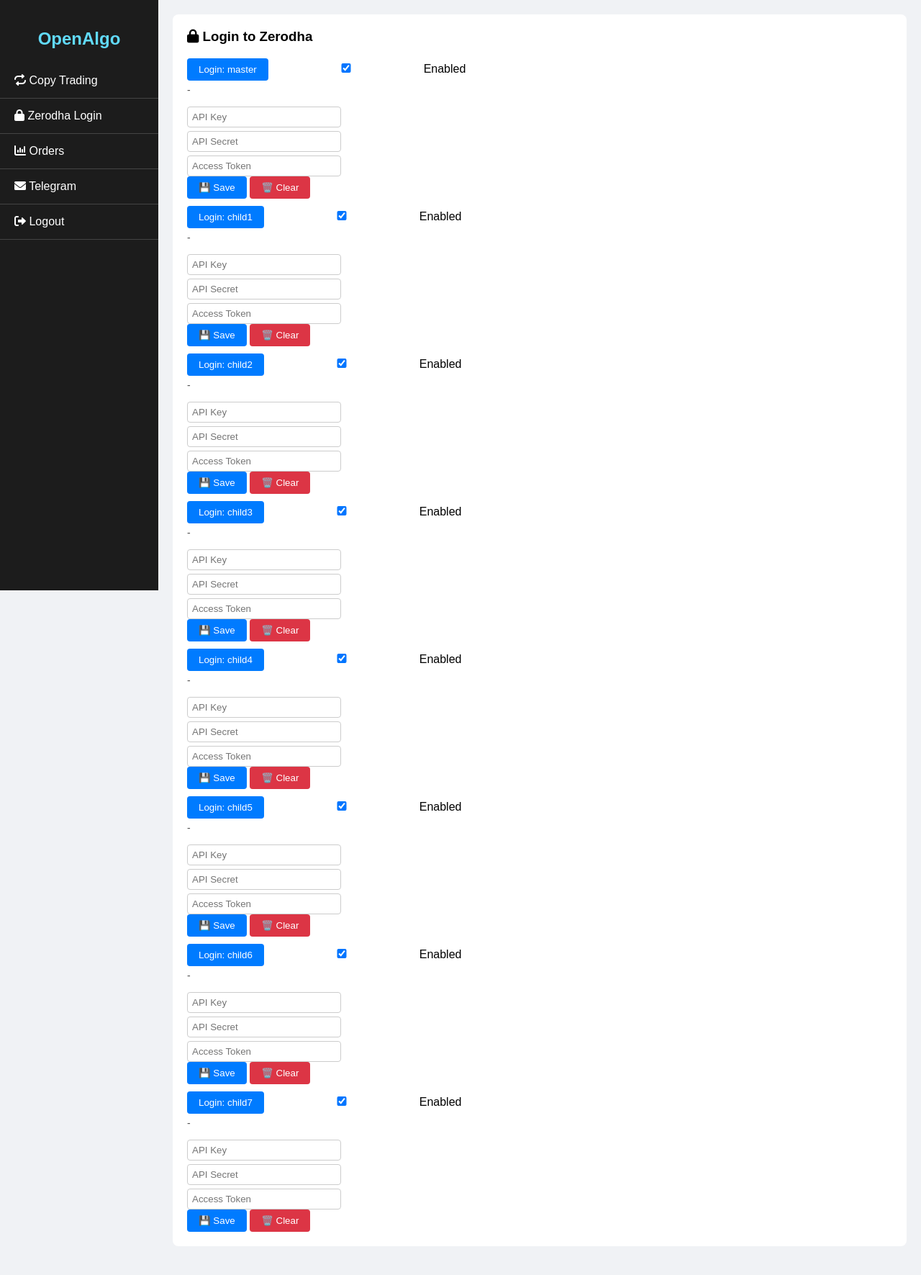
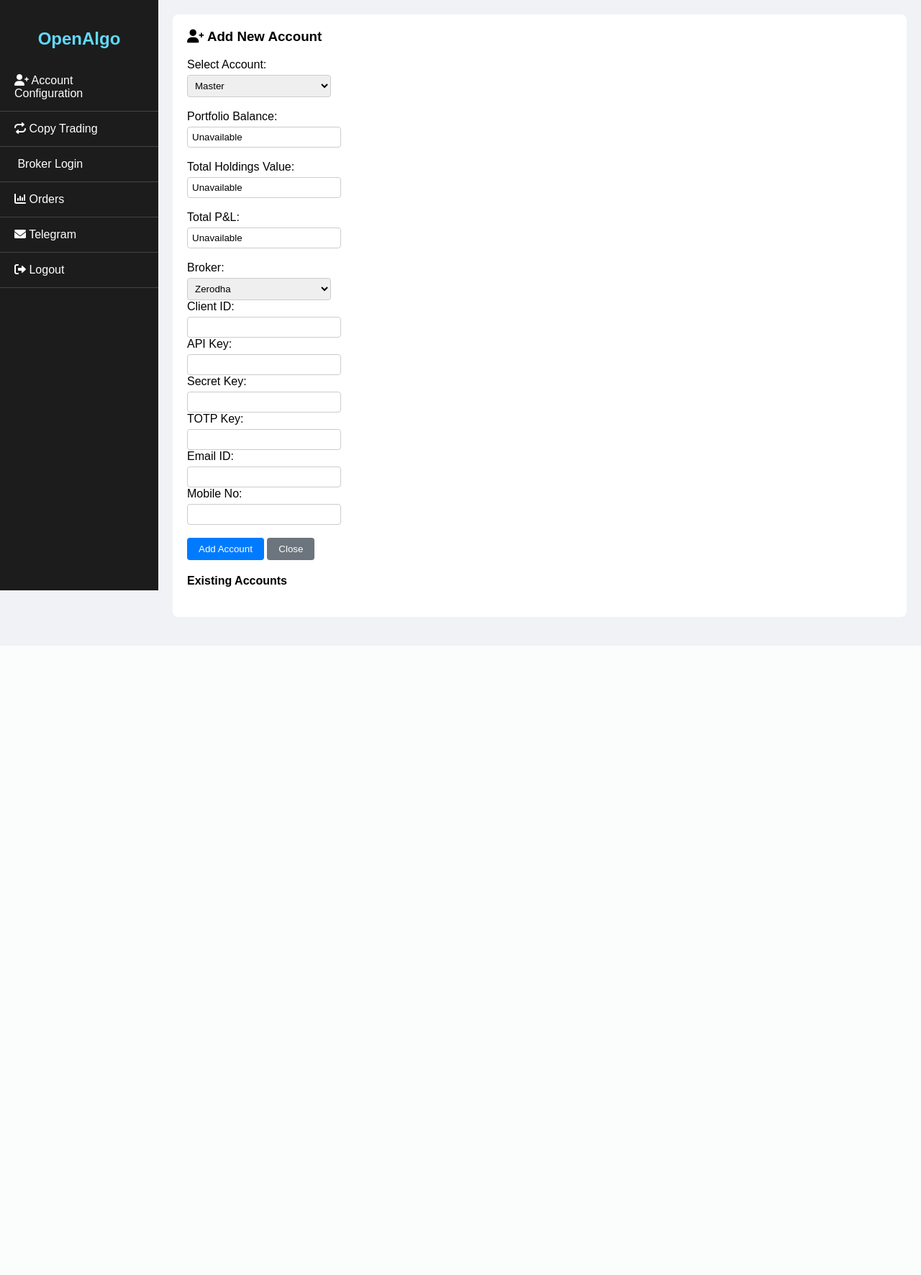
Before and after one commit to nikhilteja7/openalgo-dashboard, a Python web app: template templates/dashboard.html in a window 1280 px wide. Shown: the whole page at 72% size. After the commit the page ends 820 px from the top, so only its background shows below. Run offline with Jinja, Linux system fonts and the light colour scheme; the template is opened without the code that fills it, so the values that code supplies are empty; some libraries are stand-ins or nearby versions.

Commit message:
✅ Updated dashboard UI, added child account login & live portfolio summary

```diff
--- a/requirements.txt
+++ b/requirements.txt
@@ -7,4 +7,6 @@
 python-dotenv==1.0.1
 gunicorn==21.2.0
 pytz==2023.3
+requests==2.32.3
 apscheduler==3.10.4
+pyotp==2.9.0
--- a/templates/dashboard.html
+++ b/templates/dashboard.html
@@ -19,21 +19,35 @@
     .status-box h3 { margin-top: 0; }
     .btn { background: #007BFF; color: white; padding: 8px 16px; border: none; border-radius: 4px; cursor: pointer; }
     .btn:hover { background: #0056b3; }
-    .account-row { margin-top: 10px; }
     select, input { margin-top: 5px; padding: 6px; border-radius: 4px; border: 1px solid #ccc; width: 200px; }
     table { width: 100%; border-collapse: collapse; margin-top: 15px; }
     th, td { padding: 8px; text-align: left; border-bottom: 1px solid #ddd; }
     th { background-color: #007BFF; color: white; }
-    iframe { border: none; margin-top: 10px; }
     .live-orders { font-size: 14px; margin-top: 5px; color: #555; }
+    #toast {
+      visibility: hidden;
+      min-width: 250px;
+      background-color: #28a745;
+      color: #fff;
+      text-align: center;
+      border-radius: 5px;
+      padding: 16px;
+      position: fixed;
+      z-index: 1;
+      bottom: 30px;
+      left: 50%;
+      transform: translateX(-50%);
+      font-size: 17px;
+    }
   </style>
 </head>
 <body>
   <aside>
     <h2>OpenAlgo</h2>
     <ul>
+      <li onclick="showTab('accounts')"><i class="fa-solid fa-user-plus"></i> Account Configuration</li>
       <li onclick="showTab('copy')"><i class="fa-solid fa-repeat"></i> Copy Trading</li>
-      <li onclick="showTab('login')"><i class="fa-solid fa-lock"></i> Zerodha Login</li>
+      <li onclick="showTab('broker-login')"><i class="fa-solid fa-plug-circle-bolt"></i> Broker Login</li>
       <li onclick="showTab('orders')"><i class="fa-solid fa-chart-column"></i> Orders</li>
       <li onclick="showTab('telegram')"><i class="fa-solid fa-envelope"></i> Telegram</li>
       <li onclick="confirmLogout()"><i class="fa-solid fa-right-from-bracket"></i> Logout</li>
@@ -41,19 +55,90 @@
   </aside>
 
   <main>
-    <section id="login" class="active">
+    <section id="accounts" class="status-box active">
+      <h3><i class="fa-solid fa-user-plus"></i> Add New Account</h3>
+
+      <label>Select Account:</label><br>
+      <select id="summaryAccountDropdown" onchange="fetchPortfolioSummary()">
+        <option value="master">Master</option>
+      </select><br><br>
+
+      <label>Portfolio Balance:</label><br>
+      <input type="text" id="portfolioBalance" readonly><br><br>
+
+      <label>Total Holdings Value:</label><br>
+      <input type="text" id="holdingsValue" readonly><br><br>
+
+      <label>Total P&L:</label><br>
+      <input type="text" id="totalPnL" readonly><br><br>
+
+      <label>Broker:</label><br><select><option>Zerodha</option></select><br>
+      <label>Client ID:</label><br><input type="text"><br>
+      <label>API Key:</label><br><input type="text"><br>
+      <label>Secret Key:</label><br><input type="text"><br>
+      <label>TOTP Key:</label><br><input type="text"><br>
+      <label>Email ID:</label><br><input type="text"><br>
+      <label>Mobile No:</label><br><input type="text"><br><br>
+      <button class="btn">Add Account</button>
+      <button class="btn" style="background:#6c757d;">Close</button>
+
+      <h4 style="margin-top:20px;">Existing Accounts</h4>
+      <div id="existingAccounts"></div>
+    </section>
+
+    <section id="copy">
       <div class="status-box">
-        <h3><i class="fa-solid fa-lock"></i> Login to Zerodha</h3>
-        <div id="loginButtons"></div>
-        <div id="accountStatus"></div>
+        <h3><i class="fa-solid fa-repeat"></i> Copy Trading Overview</h3>
+        <div style="margin-bottom: 20px;">
+          <label><input type="checkbox"> Enable Copy Trading</label>
+          <button class="btn">Turn On All Child</button>
+          <button class="btn">Exit in All Children</button>
+          <button class="btn">Change Master</button>
+          <button class="btn">Add Child</button>
+        </div>
+        <table>
+          <thead>
+            <tr>
+              <th>Client ID</th>
+              <th>Auto Login</th>
+              <th>Live Balance</th>
+              <th>Quantity Multiplier</th>
+              <th>Trade on/off</th>
+              <th>Console</th>
+              <th>Exit</th>
+              <th>Last Order</th>
+              <th>Live PnL</th>
+              <th>Net Pos.</th>
+            </tr>
+          </thead>
+          <tbody id="accountTable"></tbody>
+        </table>
+      </div>
+    </section>
+
+    <section id="broker-login">
+      <div class="status-box">
+        <h3><i class="fa-solid fa-plug-circle-bolt"></i> Broker Login</h3>
+        <label>Select Account:</label><br>
+        <select id="accountSelect">
+          <option value="master">Master</option>
+        </select><br><br>
+        <label>Select Broker:</label><br>
+        <select id="brokerSelect">
+          <option value="zerodha">Zerodha</option>
+          <option value="dhan">Dhan (coming soon)</option>
+          <option value="upstox">Upstox (coming soon)</option>
+        </select><br><br>
+        <button class="btn" onclick="handleBrokerLogin()">Login</button>
+        <div id="loginStatus" class="live-orders"></div>
       </div>
     </section>
   </main>
 
+  <div id="toast">Login successful!</div>
+
   <script>
     const socket = io();
-    socket.on("update_pnl", (data) => updatePnl(data.pnl));
-    socket.on("new_order", (data) => addOrderRow(data));
 
     function showTab(id) {
       document.querySelectorAll('section').forEach(s => s.classList.remove('active'));
@@ -66,85 +151,74 @@
       }
     }
 
-    function safeLogin(account) {
-      fetch('/health-check').then(() => {
-        window.open(`/zerodha-login/${account}`, '_blank');
-      });
-    }
-
-    function toggleAccount(account, isEnabled) {
-      fetch(`/toggle-account/${account}`, {
-        method: 'POST',
-        headers: { 'Content-Type': 'application/json' },
-        body: JSON.stringify({ enabled: isEnabled })
-      }).then(r => r.text()).then(alert);
-    }
-
-    function updateCreds(name) {
-      const api_key = document.getElementById(`key-${name}`).value;
-      const api_secret = document.getElementById(`secret-${name}`).value;
-      const access_token = document.getElementById(`token-${name}`).value;
-      fetch(`/update-creds/${name}`, {
-        method: 'POST',
-        headers: { 'Content-Type': 'application/json' },
-        body: JSON.stringify({ api_key, api_secret, access_token })
-      }).then(res => res.text()).then(alert);
-    }
-
-    function clearCreds(name) {
-      if (confirm(`Clear credentials for ${name}?`)) {
-        fetch(`/clear-creds/${name}`, { method: 'POST' })
-          .then(res => res.text()).then(alert);
-      }
-    }
-
-    function loadAccounts() {
-      fetch('/config.yaml')
-        .then(res => res.text())
-        .then(text => {
-          const names = [...text.matchAll(/- name: (\w+)/g)].map(m => m[1]);
-          const masterMatch = text.match(/master:\s*\n\s*name:\s*(\w+)/);
-          const master = masterMatch ? masterMatch[1] : "master";
-
-          const loginDiv = document.getElementById('loginButtons');
-          loginDiv.innerHTML = '';
-
-          const masterBtn = document.createElement('div');
-          masterBtn.className = 'account-row';
-          masterBtn.innerHTML = `
-            <button class="btn" onclick="safeLogin('${master}')">Login: ${master}</button>
-            <label><input type="checkbox" onchange="toggleAccount('${master}', this.checked)" checked> Enabled</label>
-            <div class="live-orders" id="status-${master}">-</div>
-            <div style="margin-top:10px;">
-              <input type="text" id="key-${master}" placeholder="API Key"><br>
-              <input type="text" id="secret-${master}" placeholder="API Secret"><br>
-              <input type="text" id="token-${master}" placeholder="Access Token"><br>
-              <button class="btn" onclick="updateCreds('${master}')">💾 Save</button>
-              <button class="btn" onclick="clearCreds('${master}')" style="background-color:#dc3545;">🗑️ Clear</button>
-            </div>`;
-          loginDiv.appendChild(masterBtn);
-
-          names.forEach(name => {
-            const div = document.createElement('div');
-            div.className = 'account-row';
-            div.innerHTML = `
-              <button class="btn" onclick="safeLogin('${name}')">Login: ${name}</button>
-              <label><input type="checkbox" onchange="toggleAccount('${name}', this.checked)" checked> Enabled</label>
-              <div class="live-orders" id="status-${name}">-</div>
-              <div style="margin-top:10px;">
-                <input type="text" id="key-${name}" placeholder="API Key"><br>
-                <input type="text" id="secret-${name}" placeholder="API Secret"><br>
-                <input type="text" id="token-${name}" placeholder="Access Token"><br>
-                <button class="btn" onclick="updateCreds('${name}')">💾 Save</button>
-                <button class="btn" onclick="clearCreds('${name}')" style="background-color:#dc3545;">🗑️ Clear</button>
-              </div>
-            `;
-            loginDiv.appendChild(div);
-          });
+    function handleBrokerLogin() {
+      const broker = document.getElementById('brokerSelect').value;
+      const account = document.getElementById('accountSelect').value;
+      fetch(`/login/${broker}?account=${account}`)
+        .then(response => response.json())
+        .then(data => {
+          if (data.url) {
+            document.getElementById('loginStatus').innerText = `Redirecting ${account} to ${broker} login...`;
+            window.open(data.url, '_blank');
+          } else {
+            document.getElementById('loginStatus').innerText = data.message || "Login failed";
+          }
+        })
+        .catch(err => {
+          document.getElementById('loginStatus').innerText = "Login request failed";
         });
     }
 
-    loadAccounts();
+    function fetchPortfolioSummary() {
+      const acc = document.getElementById("summaryAccountDropdown")?.value || "master";
+      fetch("/get-portfolio-summary?account=" + acc)
+        .then(res => res.json())
+        .then(data => {
+          document.getElementById("portfolioBalance").value = "₹ " + data.balance;
+          document.getElementById("holdingsValue").value = "₹ " + data.holdings_value;
+          document.getElementById("totalPnL").value = "₹ " + data.total_pnl;
+        })
+        .catch(err => {
+          document.getElementById("portfolioBalance").value = "Unavailable";
+          document.getElementById("holdingsValue").value = "Unavailable";
+          document.getElementById("totalPnL").value = "Unavailable";
+        });
+    }
+
+    function showToast(message) {
+      var x = document.getElementById("toast");
+      x.innerText = message;
+      x.style.visibility = "visible";
+      setTimeout(function () {
+        x.style.visibility = "hidden";
+      }, 3000);
+    }
+
+    window.onload = function () {
+      showTab("accounts");
+      fetchPortfolioSummary();
+      fetch('/get-accounts')
+        .then(res => res.json())
+        .then(data => {
+          const brokerDropdown = document.getElementById('accountSelect');
+          const summaryDropdown = document.getElementById('summaryAccountDropdown');
+          data.child_accounts.forEach(child => {
+            const opt1 = document.createElement("option");
+            opt1.value = child;
+            opt1.textContent = child;
+            brokerDropdown.appendChild(opt1);
+            const opt2 = document.createElement("option");
+            opt2.value = child;
+            opt2.textContent = child;
+            summaryDropdown.appendChild(opt2);
+          });
+        });
+
+      const params = new URLSearchParams(window.location.search);
+      if (params.get("login") === "success" && params.get("account")) {
+        showToast("Login successful for " + params.get("account"));
+      }
+    };
   </script>
 </body>
 </html>
```
Also changed, not shown: app.py (+122 -12 lines).
